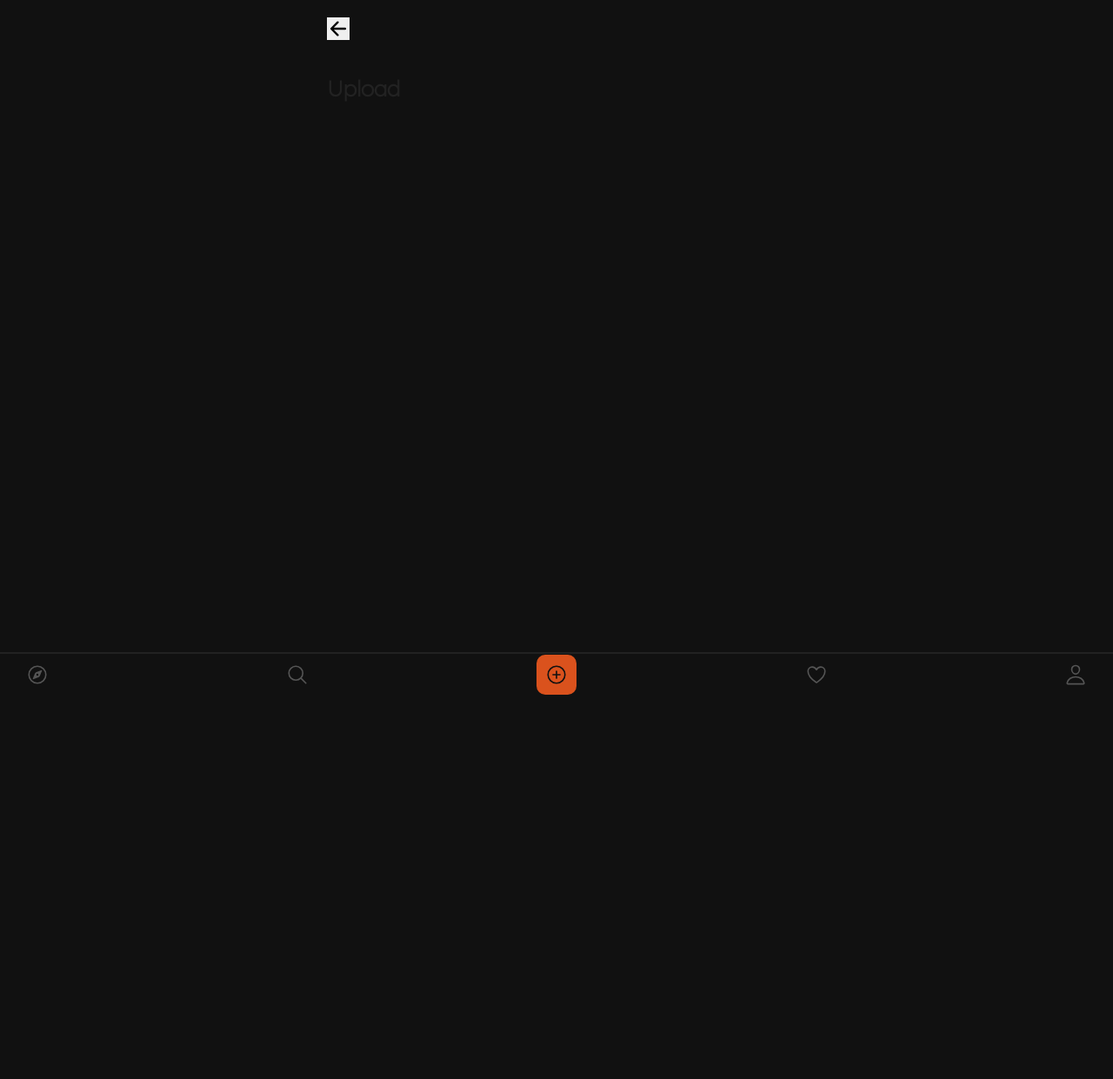
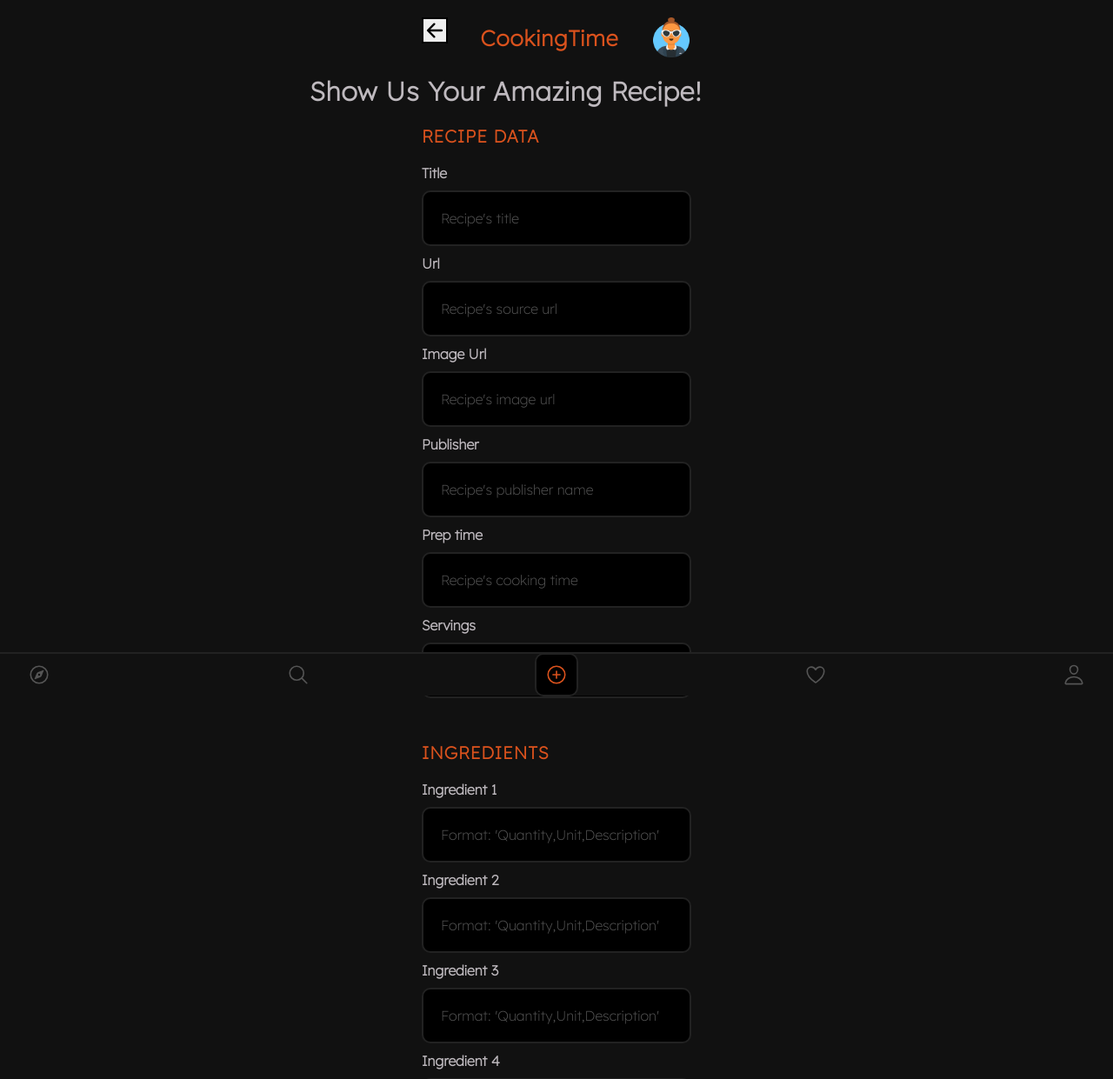
Before and after one commit to danielpalmares/foodie, a React (Create React App) app: page /upload in a window 1280 px wide. Shown: the top 1241 px of the page at 87% size. Before the commit the page ends 800 px from the top, so only its background shows below. Built offline with nearby package versions, Linux system fonts and the light colour scheme; no server answers.

Commit message:
views: upload, upload form

```diff
--- /dev/null
+++ b/src/components/UploadForm.jsx
@@ -0,0 +1,126 @@
+import React from 'react';
+
+import { IoCloudUploadOutline } from 'react-icons/io5';
+import styles from '../styles/components/UploadForm.module.scss';
+
+export default function UploadForm() {
+  return (
+    <form className={styles.upload}>
+      <div className={styles.uploadColumn}>
+        <h3>Recipe data</h3>
+
+        <label htmlFor="title">Title</label>
+        <input
+          type="text"
+          name="title"
+          id="title"
+          placeholder="Recipe's title"
+          required
+        />
+
+        <label htmlFor="sourceUrl">Url</label>
+        <input
+          type="text"
+          name="sourceUrl"
+          id="sourceUrl"
+          placeholder="Recipe's source url"
+          required
+        />
+
+        <label htmlFor="image">Image Url</label>
+        <input
+          type="text"
+          name="image"
+          id="image"
+          placeholder="Recipe's image url"
+          required
+        />
+
+        <label htmlFor="publisher">Publisher</label>
+        <input
+          type="text"
+          name="publisher"
+          id="publisher"
+          placeholder="Recipe's publisher name"
+          required
+        />
+
+        <label htmlFor="cookingTime">Prep time</label>
+        <input
+          type="number"
+          name="cookingTime"
+          id="cookingTime"
+          placeholder="Recipe's cooking time"
+          required
+        />
+
+        <label htmlFor="servings">Servings</label>
+        <input
+          type="number"
+          name="servings"
+          id="servings"
+          placeholder="Recipe's servings?"
+          required
+        />
+      </div>
+
+      <div className={styles.uploadColumn}>
+        <h3>Ingredients</h3>
+
+        <label htmlFor="ingredient-1">Ingredient 1</label>
+        <input
+          type="text"
+          name="ingredient-1"
+          id="ingredient-1"
+          placeholder="Format: 'Quantity,Unit,Description'"
+          required
+        />
+
+        <label htmlFor="ingredient-2">Ingredient 2</label>
+        <input
+          type="text"
+          name="ingredient-2"
+          id="ingredient-2"
+          placeholder="Format: 'Quantity,Unit,Description'"
+        />
+
+        <label htmlFor="ingredient-3">Ingredient 3</label>
+        <input
+          type="text"
+          name="ingredient-3"
+          id="ingredient-3"
+          placeholder="Format: 'Quantity,Unit,Description'"
+        />
+
+        <label htmlFor="ingredient-4">Ingredient 4</label>
+        <input
+          type="text"
+          name="ingredient-4"
+          id="ingredient-4"
+          placeholder="Format: 'Quantity,Unit,Description'"
+        />
+
+        <label htmlFor="ingredient-5">Ingredient 5</label>
+        <input
+          type="text"
+          name="ingredient-5"
+          id="ingredient-5"
+          placeholder="Format: 'Quantity,Unit,Description'"
+        />
+
+        <label htmlFor="ingredient-6">Ingredient 6</label>
+        <input
+          type="text"
+          name="ingredient-6"
+          id="ingredient-6"
+          placeholder="Format: 'Quantity,Unit,Description'"
+        />
+      </div>
+
+      <button>
+        <span>Upload</span>
+        <IoCloudUploadOutline size={26} />
+      </button>
+    </form>
+  );
+}
--- a/src/pages/Recipe.jsx
+++ b/src/pages/Recipe.jsx
@@ -7,6 +7,7 @@ import {
   IoAddOutline,
   IoRemoveOutline,
   IoArrowForwardOutline,
+  IoHeartOutline,
 } from 'react-icons/io5';
 import styles from '../styles/pages/Recipe.module.scss';
 
@@ -21,7 +22,11 @@ export default function Recipe() {
             style={{
               backgroundImage: `url('https://img.itdg.com.br/tdg/images/recipes/000/121/412/177581/177581_original.jpg?mode=crop&width=710&height=400')`,
             }}
-          />
+          >
+            <button>
+              <IoHeartOutline size={26} />
+            </button>
+          </div>
           <span>
             Recipe by <strong>Daniel Palmares</strong>
           </span>
--- a/src/pages/Upload.jsx
+++ b/src/pages/Upload.jsx
@@ -5,7 +5,10 @@ import { Link } from 'react-router-dom';
 
 import styles from '../styles/pages/Upload.module.scss';
 
+import Layout from './Layout';
+
 import NavBottom from '../components/Navigation.jsx';
+import UploadForm from '../components/UploadForm';
 
 export default function Upload() {
   const { addActivePage } = useContext(GlobalContext);
@@ -15,21 +18,12 @@ export default function Upload() {
   });
 
   return (
-    <div className={styles.upload}>
-      <div className={styles.buttonContainer}>
-        <Link to="/">
-          <button>
-            <IoArrowBackOutline size={26} />
-          </button>
-        </Link>
+    <Layout hasBackPageBtn>
+      <div className={styles.upload}>
+        <h1>Show us your amazing recipe!</h1>
+
+        <UploadForm />
       </div>
-
-      <header>
-        <h1>Upload</h1>
-      </header>
-
-      <main></main>
-      <NavBottom />
-    </div>
+    </Layout>
   );
 }
--- a/src/styles/components/Header.module.scss
+++ b/src/styles/components/Header.module.scss
@@ -28,17 +28,14 @@
       &:active {
         @include clickAnimation;
         border-color: $color-orange;
-
       }
     }
 
     .backPageBtn {
-
-      color: $color-white--100;
+      color: $color-black--500;
     }
 
     .changeThemeBtn {
-
     }
   }
 
--- a/src/styles/components/Navigation.module.scss
+++ b/src/styles/components/Navigation.module.scss
@@ -24,7 +24,7 @@
     button {
       background: none;
       outline: none;
-      border: none;
+      border: 2px solid transparent;
       border-radius: 1rem;
       @include flexCenter;
 
@@ -34,10 +34,9 @@
     }
 
     .buttonActive {
-      color: $color-black--100;
-      background: $color-orange;
-      // border: $border--2;
-
+      color: $color-orange;
+      background: $color-black;
+      border: $border--2;
       animation: up 0.2s ease-in-out;
       animation-fill-mode: forwards;
     }
--- /dev/null
+++ b/src/styles/components/UploadForm.module.scss
@@ -0,0 +1,30 @@
+@import '../mixins.scss';
+@import '../variables.scss';
+
+@include respond(mobileS) {
+  .upload {
+    @include appWrapper(mobileS);
+    display: flex;
+    flex-direction: column;
+    gap: 2rem;
+
+    .uploadColumn {
+      h3 {
+        @include heading(tertiary);
+        color: $color-orange;
+        margin: $margin-vertical--2;
+      }
+
+      label {
+        color: $color-grey;
+        font-size: $font-regular;
+        font-weight: 600;
+      }
+
+      input {
+        padding: $padding-both--2;
+        margin: $margin-vertical--1;
+      }
+    }
+  }
+}
--- a/src/styles/keyframes.scss
+++ b/src/styles/keyframes.scss
@@ -4,6 +4,6 @@
   }
 
   to {
-    transform: translateY(-0.5rem);
+    transform: translateY(-1rem);
   }
 }
--- a/src/styles/pages/Recipe.module.scss
+++ b/src/styles/pages/Recipe.module.scss
@@ -32,9 +32,30 @@
         border-radius: 2rem;
         border: $border--2;
 
+        position: relative;
+
         background-position: center;
         background-size: cover;
-        background-repeat: none;
+        background-repeat: no-repeat;
+
+        button {
+          @include flexCenter;
+          background: $color-black;
+          color: $color-grey;
+          padding: 0.5rem;
+          border-radius: 1rem;
+          border: $border--2;
+          position: absolute;
+          bottom: -10%;
+          right: 10%;
+
+          transition: all 0.2s;
+          cursor: pointer;
+
+          &:active {
+            @include clickAnimation;
+          }
+        }
       }
 
       span {
@@ -49,7 +70,7 @@
 
     section {
       color: $color-grey;
-      margin-bottom: 9rem;
+      margin-bottom: 7rem;
 
       header {
         display: flex;
--- a/src/styles/pages/Upload.module.scss
+++ b/src/styles/pages/Upload.module.scss
@@ -1,49 +1,13 @@
-@import "../mixins.scss";
-@import "../variables.scss";
+@import '../mixins.scss';
+@import '../variables.scss';
 
 @include respond(mobileS) {
   .upload {
     @include appWrapper(mobileS);
 
-        header {
-            padding: 0 2rem;
-            margin: 2rem 0;
-
-            display: flex;
-            flex-direction: column;
-            gap: 2rem;
-
-            position: relative;
-        }
-
     h1 {
-            font-size: $font-heading--200;
-            font-weight: 700;
-            color: $color-black--200;
-        }
-
-        .buttonContainer {
-            padding: 2rem;
-
-            button {
-                background: $color-white;
-                outline: none;
-                border: none;
-
-                @include flexCenter;
-
-                padding: 1rem;
-                border-radius: 1rem;
-                color: $color-black--200;
-
-
-                cursor: pointer;
-                transition: all 0.2s;
-
-                &:active {
-                    @include clickAnimation;
-                }
-            }
+      @include heading(primary);
+      text-transform: capitalize;
     }
   }
 }
@@ -57,6 +21,5 @@
 @include respond(laptopL) {
   .upload {
     @include appWrapper(laptopL);
-
   }
 }
```
Lines whose indentation alone changed are shown as unchanged.
